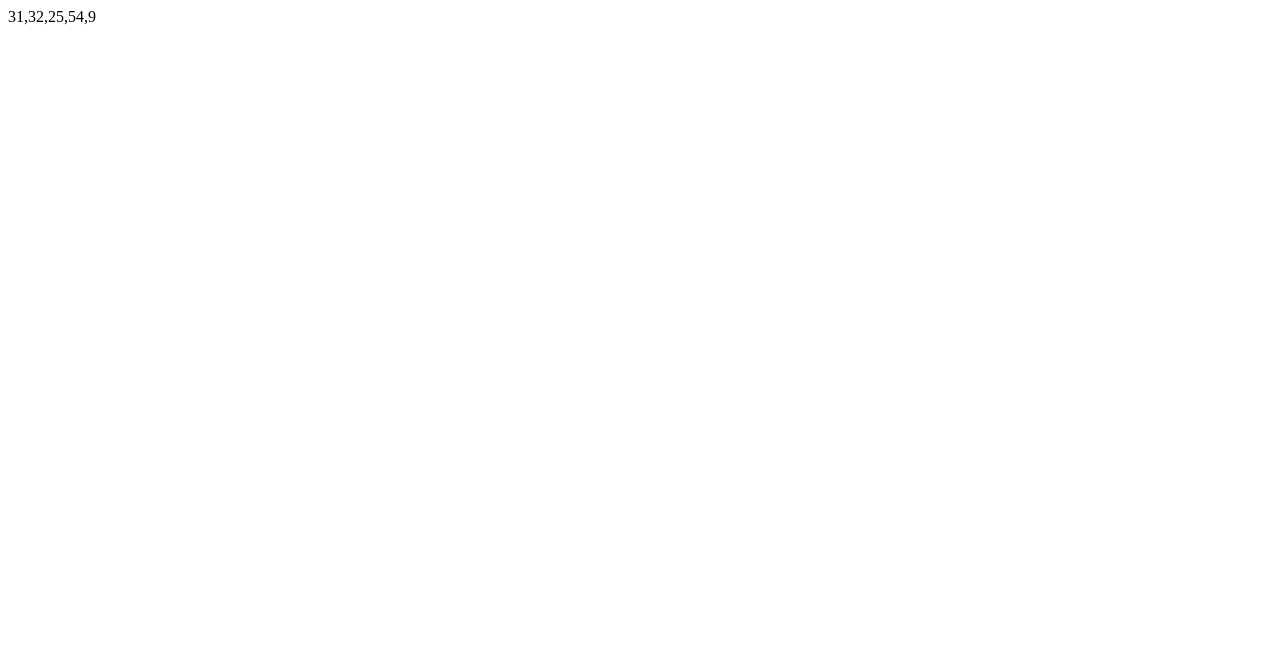
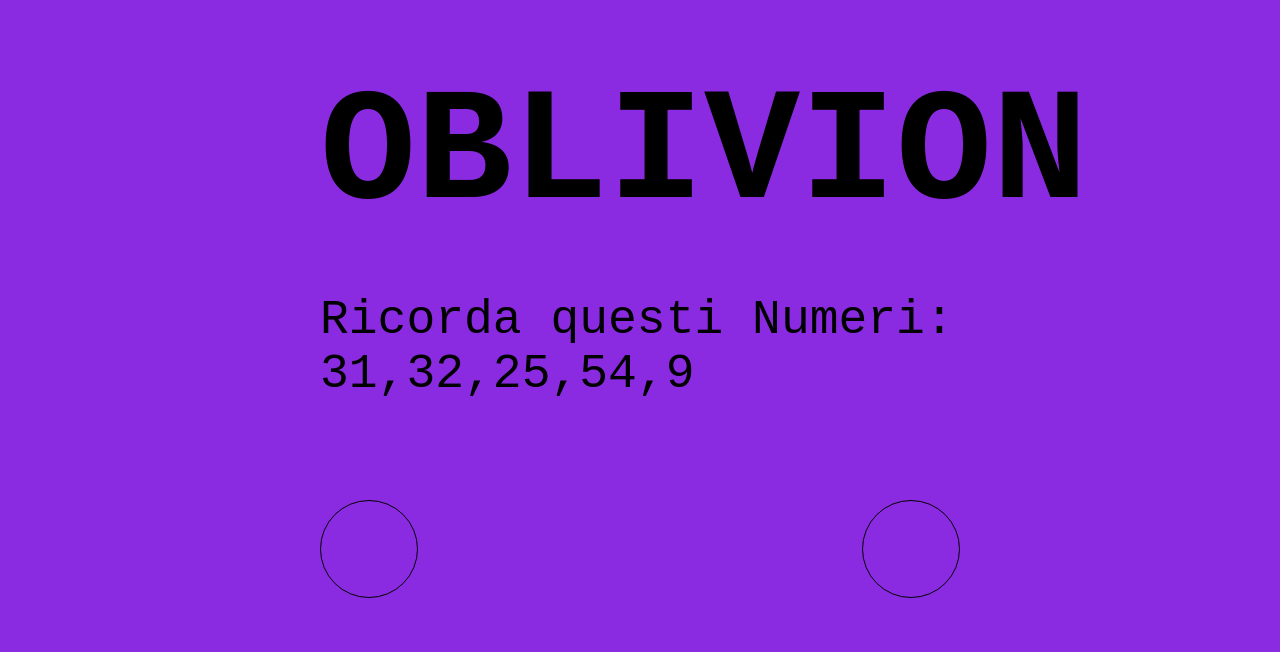
Before and after one commit to raghveerdeol/js-simon, a plain HTML site: page index.html in a window 1280 px wide. Drawn offline with Linux system fonts and the light colour scheme.

Commit message:
aggiunta funzione numeriIndovinati e stilizata la pagina

```diff
--- a/css/style.css
+++ b/css/style.css
@@ -0,0 +1,37 @@
+*{
+    padding: 0;
+    margin: 0;
+    box-sizing: border-box;
+}
+body{
+    background-color: blueviolet;
+    font-family: 'Courier New', Courier, monospace;
+}
+main{
+    width: 50%;
+    margin: 4rem auto;
+    display: flex;
+    flex-direction: column;
+}
+h1{
+    font-size: 10rem;
+    text-transform: uppercase;
+    margin-bottom: 3rem;
+}
+#random-num{
+    font-size: 3rem;
+    margin-bottom: 3rem;
+}
+.container{
+    display: flex;
+    justify-content: space-between;
+    height: 200px;
+    align-items: center;
+}
+.container > div{
+    border: 1px solid black;
+    border-radius: 4rem;
+    padding: 3rem;
+    font-weight: bold;
+    color: yellow;
+}
--- a/index.html
+++ b/index.html
@@ -3,12 +3,17 @@
 <head>
     <meta charset="UTF-8">
     <meta name="viewport" content="width=device-width, initial-scale=1.0">
-    <title>Document</title>
+    <title>Simon</title>
+    <link rel="stylesheet" href="./css/style.css">
 </head>
 <body>
     <main>
+        <h1>oblivion</h1>
         <div id="random-num"></div>
-        <div id="user-num"></div>
+        <div class="container">
+            <div id="user-num"></div>
+            <div id="indovinati"></div>
+        </div>
     </main>
     <script src="./js/script.js"></script>
 </body>
--- a/js/script.js
+++ b/js/script.js
@@ -1,19 +1,22 @@
 let randomEL = document.querySelector("div#random-num");
 let numeriDaIndovinare = getRandomNumber();
-randomEL.append(numeriDaIndovinare);
+randomEL.append("Ricorda questi Numeri:" + "  "+numeriDaIndovinare);
 console.log(numeriDaIndovinare)
 
 const timer = setTimeout(function (){
-    randomEL.innerHTML = "";
+    randomEL.innerHTML = "Ricorda questi Numeri:" + "....";
 }, 30 * 1000);
 
 const userTimer = setTimeout(function () {
     let userEL = document.querySelector("div#user-num");
+    let indovinatiEl = document.querySelector("div#indovinati");
     let numeriSelezionati = NumeriGiocatore();
-    userEL.append(numeriSelezionati);
-    const risultato = Comparazione(numeriDaIndovinare, numeriSelezionati)
+    const risultato = Comparazione(numeriDaIndovinare, numeriSelezionati);
+    const totIndovinati = numeriIndovinati(numeriDaIndovinare, numeriSelezionati);
+    userEL.append("Il Risultato:" + "  " + risultato);
+    indovinatiEl.append("Hai indovinato:" + " "+ totIndovinati + " " + "numeri");
     console.log(numeriSelezionati, risultato);
-}, 31 * 1000);
+}, 32 * 1000);
 
 
 // -------------------------------------------------FUNZIONI---------------------------------------------------
@@ -74,9 +77,18 @@ function Comparazione(arrayA, arrayB) {
         if (arrayA[index] === arrayB[index]) {
             n.push(arrayA[index]);
         } else {
-            n.push("non presente")
+            n.push("NO")
         }
 
     }
     return n;
 }
+function numeriIndovinati(arrayA, arrayB) {
+    let n = 0;
+    for (let index = 0; index < arrayA.length; index++) {
+        if (arrayA[index] === arrayB[index]) {
+            n = n + 1
+        }
+    }
+    return n;
+}
```
